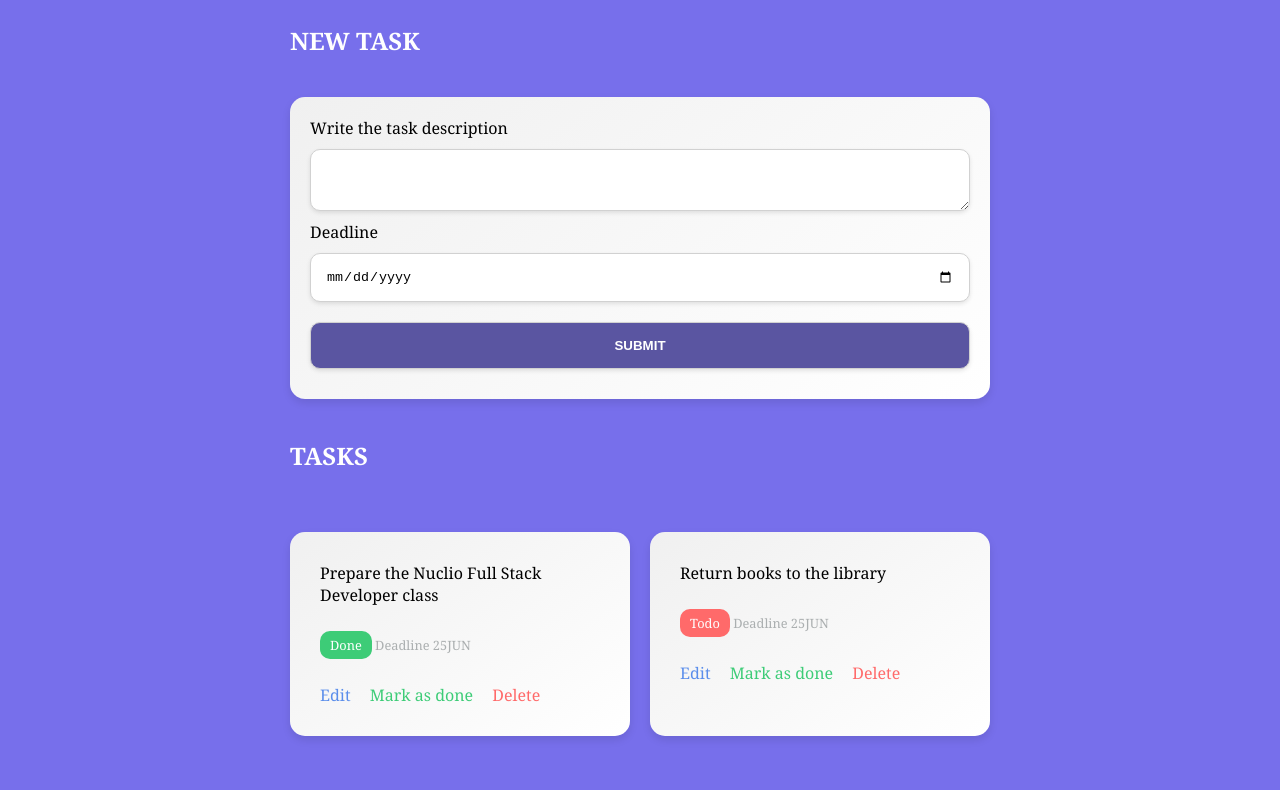
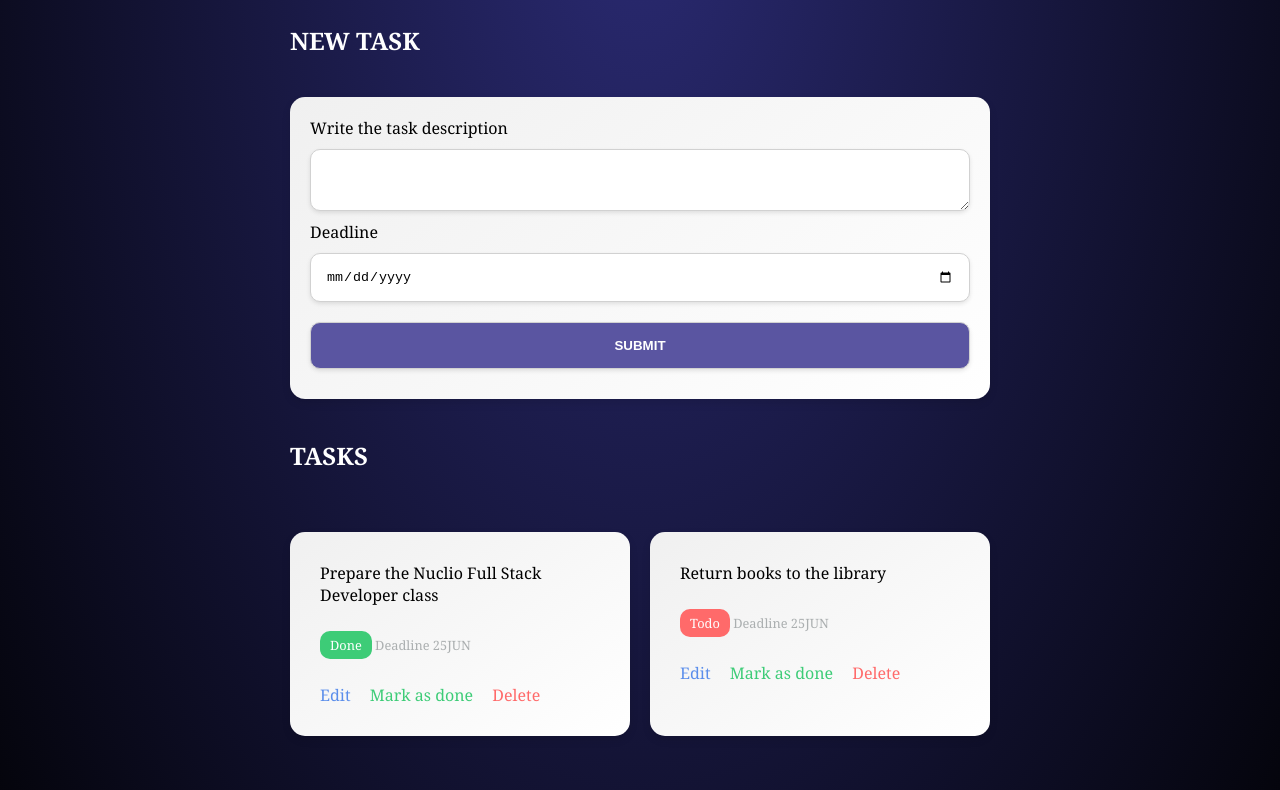
Before and after one commit to FSDSTR0624/TODO, a plain HTML site: page todo.html in a window 1280 px wide. Shown: the part 111-901 px from the top of the page. Drawn offline with Linux system fonts and the light colour scheme.

Commit message:
update background color from CSS

```diff
--- a/main.css
+++ b/main.css
@@ -6,7 +6,7 @@
 
 body {
           font-family: 'Georgia', "Andale Mono WT", "Andale Mono", "Lucida Console", "Lucida Sans Typewriter", "DejaVu Sans Mono", "Bitstream Vera Sans Mono", "Liberation Mono", "Nimbus Mono L", Monaco, "Courier New", Courier, monospace;
-          background-color: #776FEB;
+          background: radial-gradient(ellipse at top, #2a2a72, #000000);
           display: flex;
           justify-content: center;
           align-items: center;
```
